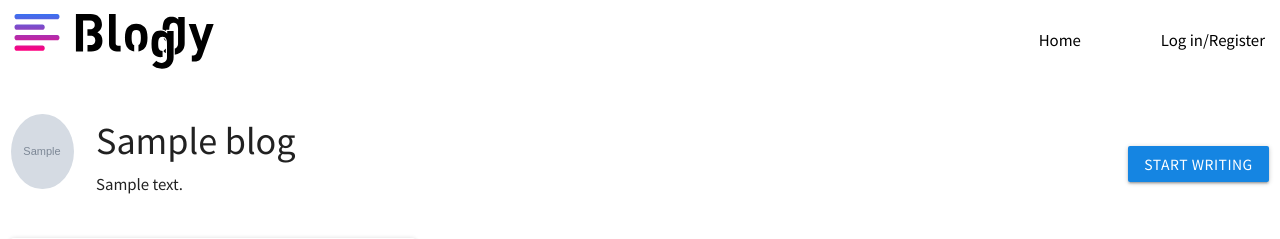
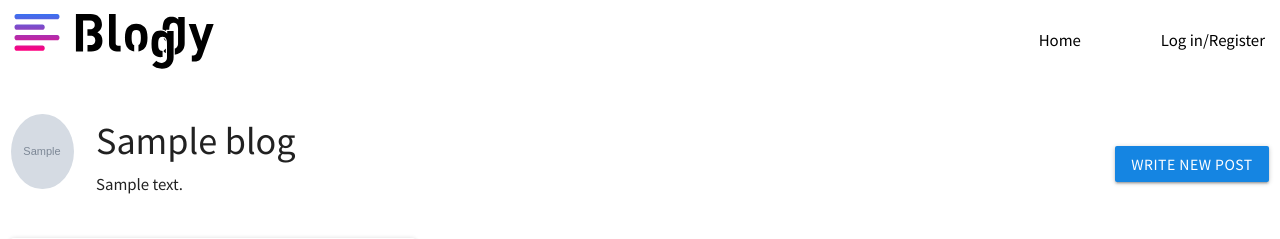
Before and after one commit to Code-Institute-Submissions/ci-bloggy, a Flask app: page /user in a window 1280 px wide. Shown: the top 239 px of the page. Run offline with Flask 2, Linux system fonts and the light colour scheme; grey boxes marked "Sample" are stand-in pictures; a database or web service that is not in the repository returns one stand-in record (values such as "Sample title"); some libraries are stand-ins or nearby versions.

Commit message:
Update button to Write new post

```diff
--- a/bloggy/templates/user.html
+++ b/bloggy/templates/user.html
@@ -34,14 +34,14 @@ Bloggy | User
           </div>
           <div class="col s12 m4 right-align controls hide-on-small-only">
             <a class="waves-effect btn bloggy-button right-align profile-controls"
-              href="{{ url_for('post.new_post') }}">Start writing</a>
+              href="{{ url_for('post.new_post') }}">Write new post</a>
           </div>
         </div>
       </div>
       <div class="row show-on-small hide-on-med-and-up">
         <div class="col s12 center-align">
           <a class="waves-effect btn bloggy-button center-align profile-controls"
-            href="{{ url_for('post.new_post') }}">Start writing</a>
+            href="{{ url_for('post.new_post') }}">Write new post</a>
         </div>
       </div>
 </header>
```
